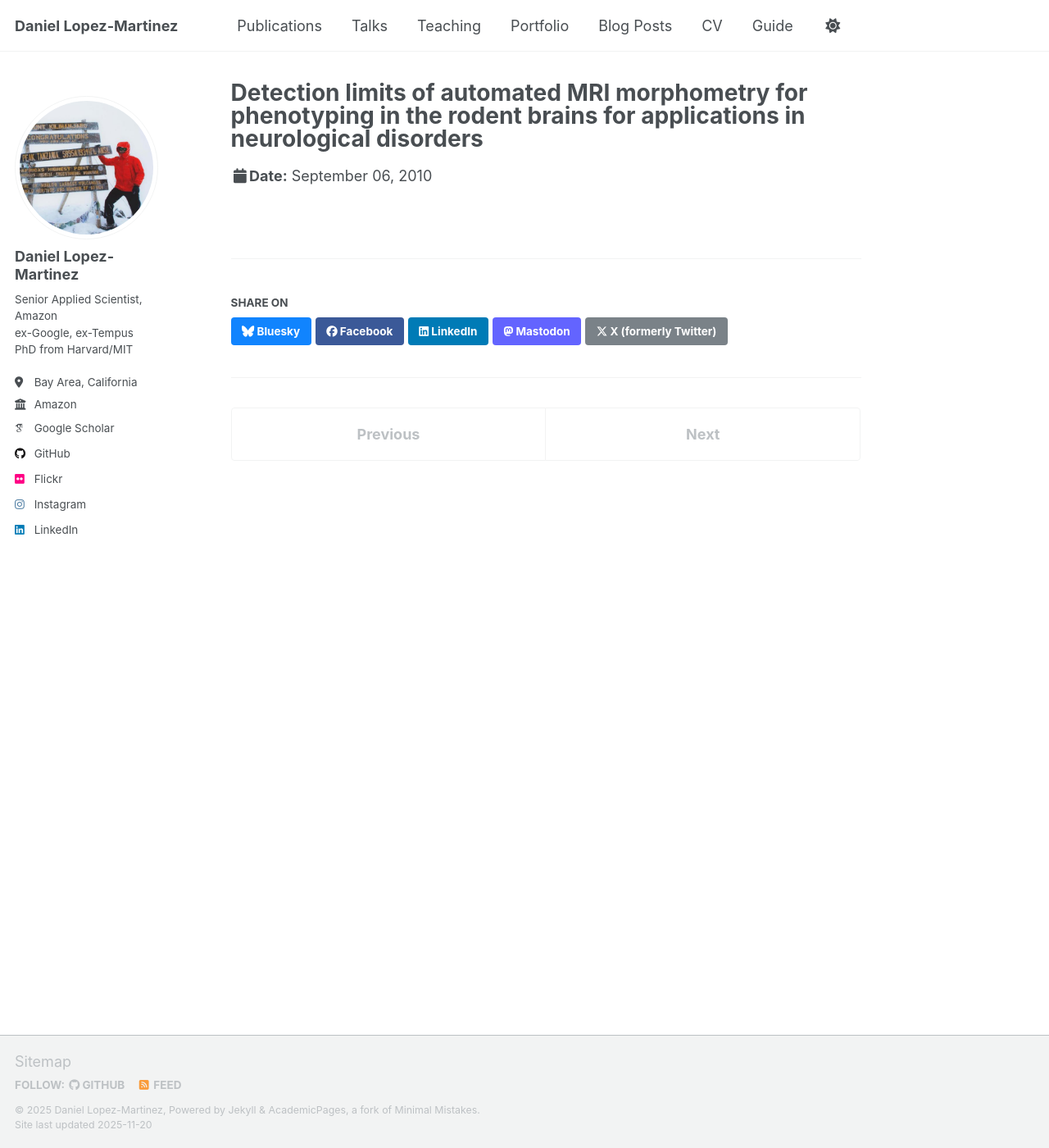
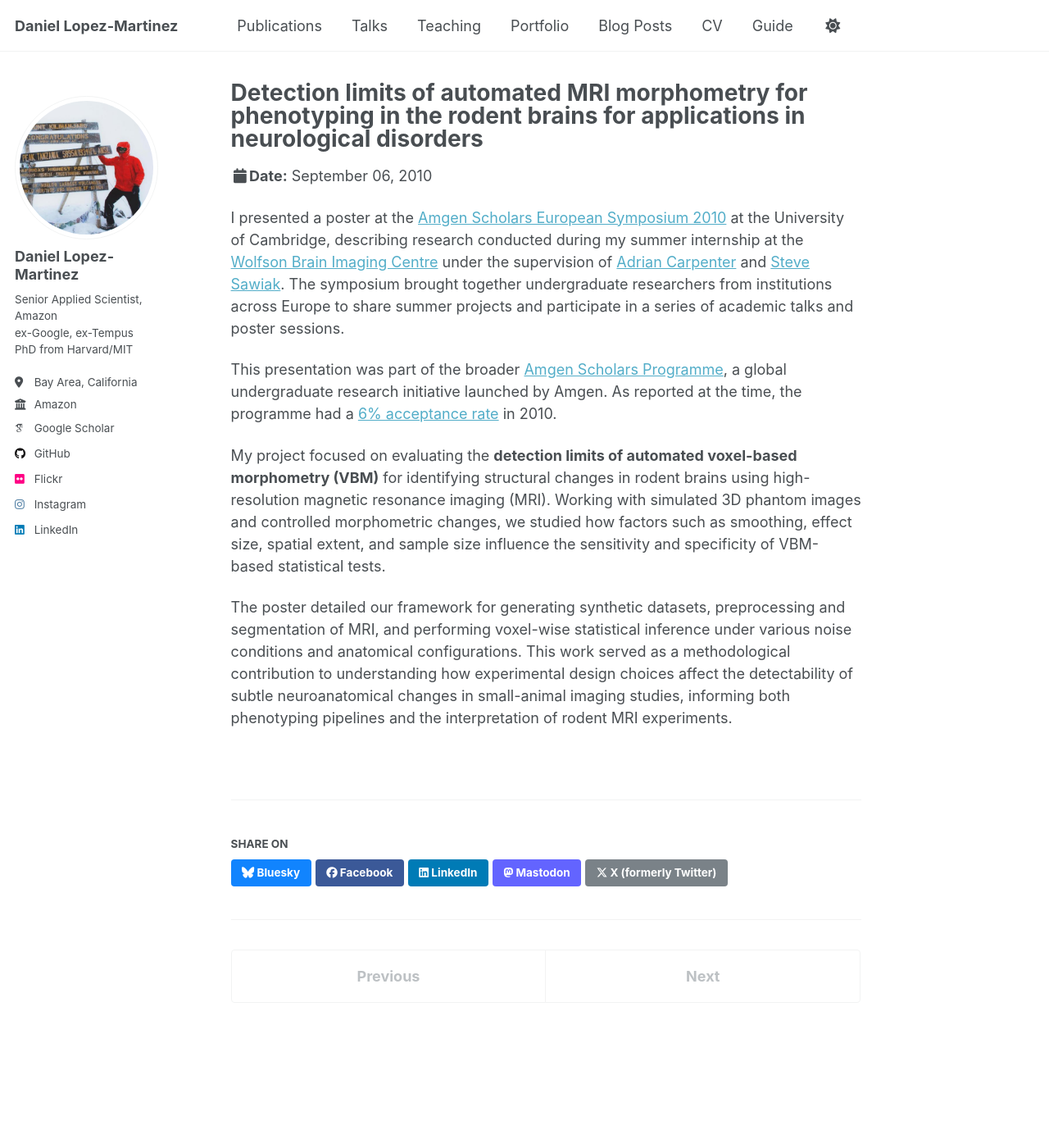
Before and after one commit to daniel-lopezmartinez/daniel-lopezmartinez.github.io, a Jekyll site: the page built from _talks/2010-09-06-amgen.md, in a window 1280 px wide and 1400 px high. Shown: the whole window at 82% size. Built offline with Jekyll 4.4.1, drawn with Linux system fonts in a browser that asks for light colours; some web fonts are replaced; a script that is not in the unit is left out.

Commit message:
Info on Amgen poster presentation

```diff
--- a/_talks/2010-09-06-amgen.md
+++ b/_talks/2010-09-06-amgen.md
@@ -7,3 +7,12 @@ venue: "Amgen Scholars European Symposium"
 date: 2010-09-06
 location: "Cambridge, UK"
 ---
+
+I presented a poster at the [Amgen Scholars European Symposium 2010](https://amgenscholars.bio.cam.ac.uk/amgen-european-symposium) at the University of Cambridge, describing research conducted during my summer internship at the [Wolfson Brain Imaging Centre](https://www.wbic.cam.ac.uk/) under the supervision of [Adrian Carpenter](https://scholar.google.com/citations?user=ZHqux1QAAAAJ&hl) and [Steve Sawiak](https://scholar.google.com/citations?user=FLtwbQwAAAAJ&hl). The symposium brought together undergraduate researchers from institutions across Europe to share summer projects and participate in a series of academic talks and poster sessions.
+
+This presentation was part of the broader [Amgen Scholars Programme](https://amgenscholars.com/), a global undergraduate research initiative launched by Amgen. As reported at the time, the programme had a [6% acceptance rate](https://www.fiercebiotech.com/biotech/amgen-scholars-undergraduate-summer-research-program-begins-phase-2) in 2010.
+
+
+My project focused on evaluating the **detection limits of automated voxel-based morphometry (VBM)** for identifying structural changes in rodent brains using high-resolution magnetic resonance imaging (MRI). Working with simulated 3D phantom images and controlled morphometric changes, we studied how factors such as smoothing, effect size, spatial extent, and sample size influence the sensitivity and specificity of VBM-based statistical tests.
+
+The poster detailed our framework for generating synthetic datasets, preprocessing and segmentation of MRI, and performing voxel-wise statistical inference under various noise conditions and anatomical configurations. This work served as a methodological contribution to understanding how experimental design choices affect the detectability of subtle neuroanatomical changes in small-animal imaging studies, informing both phenotyping pipelines and the interpretation of rodent MRI experiments.
```
